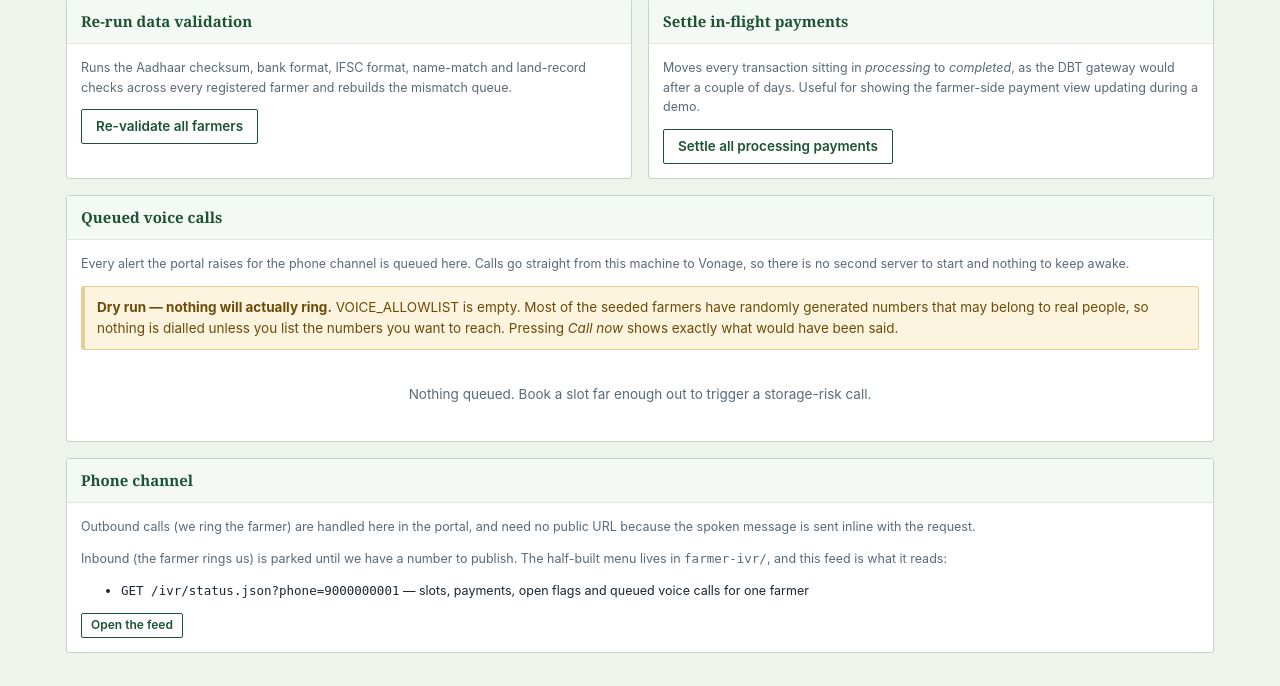
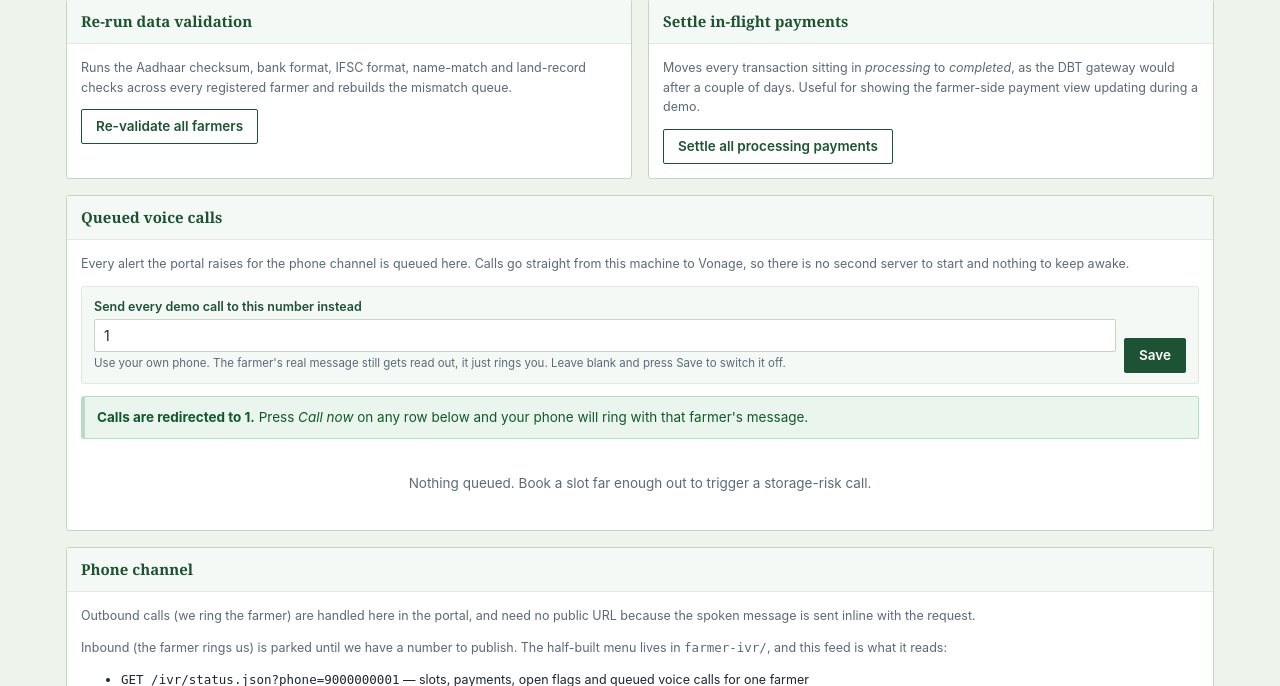
Before and after one commit to siddhulaheja-ctrl/farmer-procurement-platform, a Flask app: page /admin/demo in a window 1280 px wide. Shown: the part 639-1325 px from the top of the page. Run offline with Flask 3, Linux system fonts and the light colour scheme; the visitor is signed in with stand-in values (Sample User, id 1); data that the repository does not hold is empty.

Commit message:
demo page: send calls to your own number so the buttons are testable

```diff
--- a/app.py
+++ b/app.py
@@ -795,6 +795,16 @@ def register_routes(app):
                     execute("UPDATE transactions SET payment_status='completed', payment_date=?"
                             " WHERE id=?", (datetime.now().isoformat(timespec="seconds"), r["id"]))
                 flash("Settled %d in-flight payments." % len(rows), "success")
+            elif action == "set_test_number":
+                num = "".join(c for c in (request.form.get("test_number") or "") if c.isdigit())
+                if num:
+                    session["voice_test_number"] = num
+                    flash("Demo calls will now go to %s instead of the farmer's real number."
+                          % num, "success")
+                else:
+                    session.pop("voice_test_number", None)
+                    flash("Cleared. Demo calls will use each farmer's own number again.",
+                          "success")
             elif action == "place_call":
                 alert = query(
                     "SELECT a.*, f.name, f.phone_number FROM alerts_log a"
@@ -803,7 +813,14 @@ def register_routes(app):
                 if alert is None:
                     flash("That queued call no longer exists.", "error")
                 else:
-                    ok, detail = voice.place_call(alert["phone_number"], alert["message"], "hi")
+                    # If a test number is set we ring that instead, and treat it as
+                    # deliberate so the allowlist doesn't block it.
+                    test_to = session.get("voice_test_number")
+                    to = test_to or alert["phone_number"]
+                    ok, detail = voice.place_call(to, alert["message"], "hi",
+                                                  explicit=bool(test_to))
+                    if test_to:
+                        detail = "(redirected to %s) %s" % (test_to, detail)
                     voice.log_call(alert["farmer_id"], alert["message"], ok, detail,
                                    booking_id=alert["booking_id"])
                     flash("%s - %s" % (alert["name"], detail), "success" if ok else "error")
@@ -814,11 +831,13 @@ def register_routes(app):
             return render_template("admin/demo.html", forced=weather.DEMO_FORCE_RISK["on"],
                                    districts=_districts(), result=result,
                                    owm=bool(weather.OWM_API_KEY),
-                                   queued_calls=_queued_calls(), voice=voice.status())
+                                   queued_calls=_queued_calls(), voice=voice.status(),
+                                   test_number=session.get("voice_test_number"))
         return render_template("admin/demo.html", forced=weather.DEMO_FORCE_RISK["on"],
                                districts=_districts(), result=None,
                                owm=bool(weather.OWM_API_KEY),
-                               queued_calls=_queued_calls(), voice=voice.status())
+                               queued_calls=_queued_calls(), voice=voice.status(),
+                               test_number=session.get("voice_test_number"))
 
     @app.route("/admin/logout")
     def admin_logout():
--- a/templates/admin/demo.html
+++ b/templates/admin/demo.html
@@ -123,7 +123,29 @@
       Every alert the portal raises for the phone channel is queued here. Calls go straight from
       this machine to Vonage, so there is no second server to start and nothing to keep awake.
     </p>
-    {% if voice.dry_run %}
+    <form method="post" style="display:flex;gap:8px;align-items:flex-end;flex-wrap:wrap;
+                               background:#f5f9f5;border:1px solid var(--border-soft);
+                               border-radius:3px;padding:10px 12px;margin-bottom:12px">
+      <input type="hidden" name="action" value="set_test_number">
+      <div class="field" style="margin:0;flex:1 1 200px">
+        <label for="test_number">Send every demo call to this number instead</label>
+        <input type="tel" id="test_number" name="test_number" value="{{ test_number or '' }}"
+               placeholder="9876543210">
+        <div class="hint">
+          Use your own phone. The farmer's real message still gets read out, it just
+          rings you. Leave blank and press Save to switch it off.
+        </div>
+      </div>
+      <button class="btn" type="submit">Save</button>
+    </form>
+
+    {% if test_number %}
+    <div class="notice success" style="margin-bottom:12px">
+      <strong>Calls are redirected to {{ test_number }}.</strong>
+      Press <em>Call now</em> on any row below and your phone will ring with that
+      farmer's message.
+    </div>
+    {% elif voice.dry_run %}
     <div class="notice warning" style="margin-bottom:12px">
       <strong>Dry run &mdash; nothing will actually ring.</strong>
       {% if voice.forced_dry_run %}
```
Also changed, not shown: README.md.
